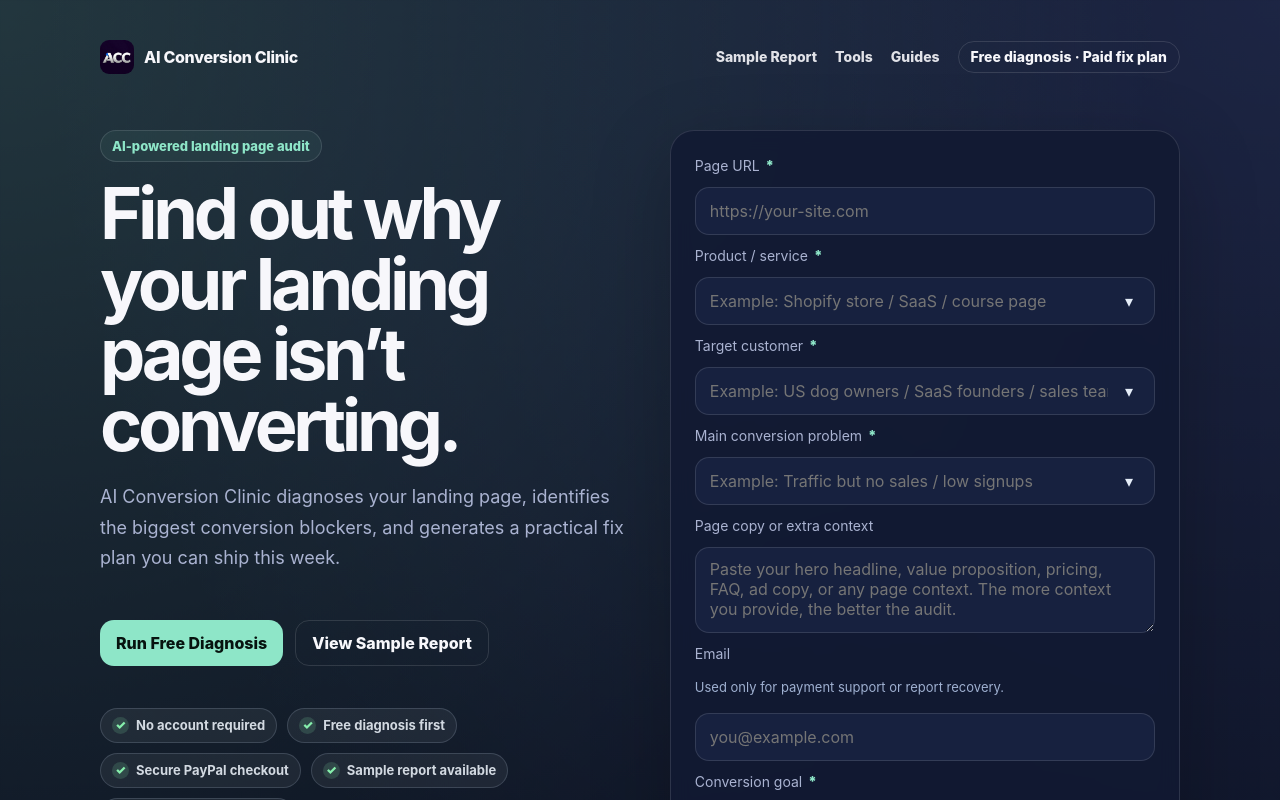
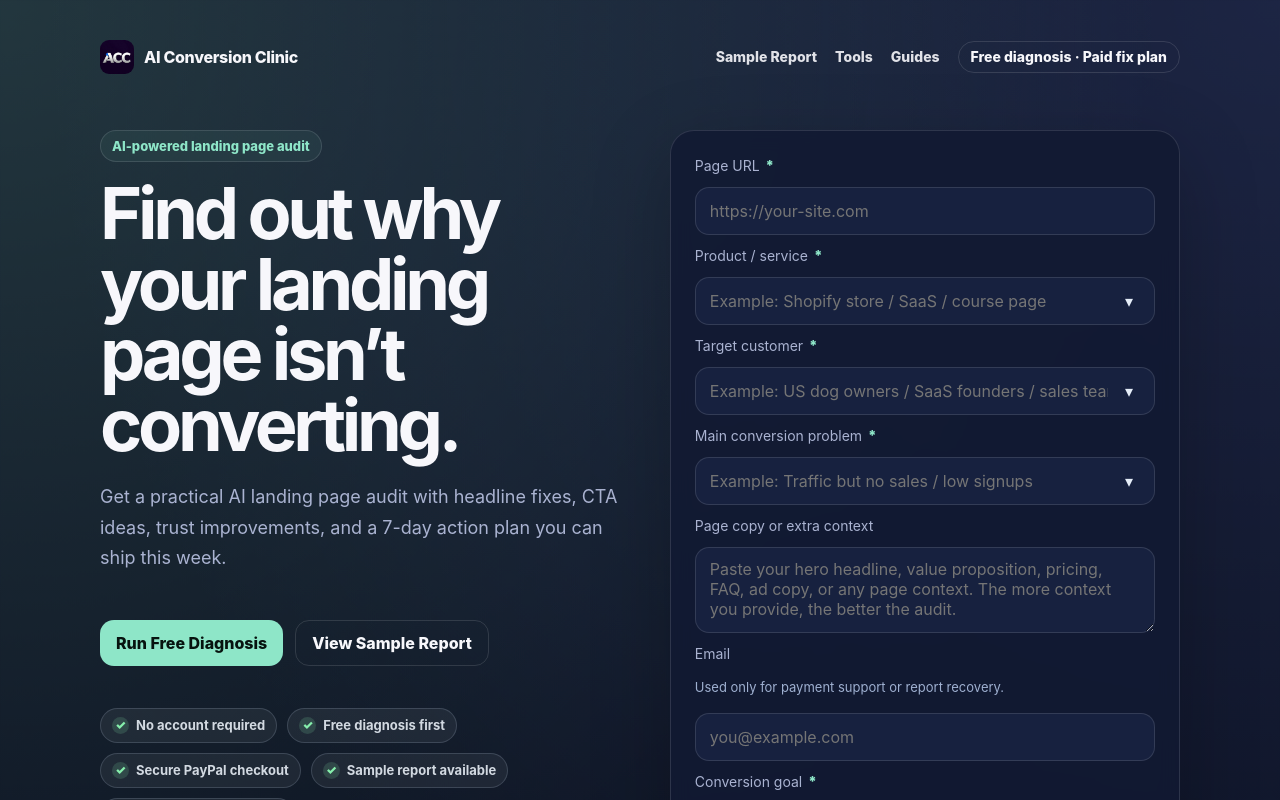
Before and after one commit to haiyangr-cmyk/ai-conversion-clinic, a Next.js app: page / in a window 1280 px wide. Shown: the top 800 px of the page. Built offline with nearby package versions, Linux system fonts and the light colour scheme.

Commit message:
Hero Copy Patch

```diff
--- a/app/page.tsx
+++ b/app/page.tsx
@@ -201,7 +201,7 @@ export default function HomePage() {
           {
             type: "hero_headline",
             before: "AI-powered landing page audit",
-            after: "Find out why your landing page isn’t converting.",
+            after: "Find the conversion leaks on your landing page before spending more on ads.",
             whyThisWorks: "It names the pain directly and creates a reason to run the diagnosis."
           },
           {
@@ -299,7 +299,7 @@ We found practical fixes for positioning, hero copy, CTA, trust proof, offer fra
           <div className="hero">
             <div className="eyebrow">AI-powered landing page audit</div>
             <h1>Find out why your landing page isn’t converting.</h1>
-            <p>AI Conversion Clinic diagnoses your landing page, identifies the biggest conversion blockers, and generates a practical fix plan you can ship this week.</p>
+            <p>Get a practical AI landing page audit with headline fixes, CTA ideas, trust improvements, and a 7-day action plan you can ship this week.</p>
 
             <div className="hero-actions">
               <a className="mini-cta" href="#audit-form">Run Free Diagnosis</a>
```
